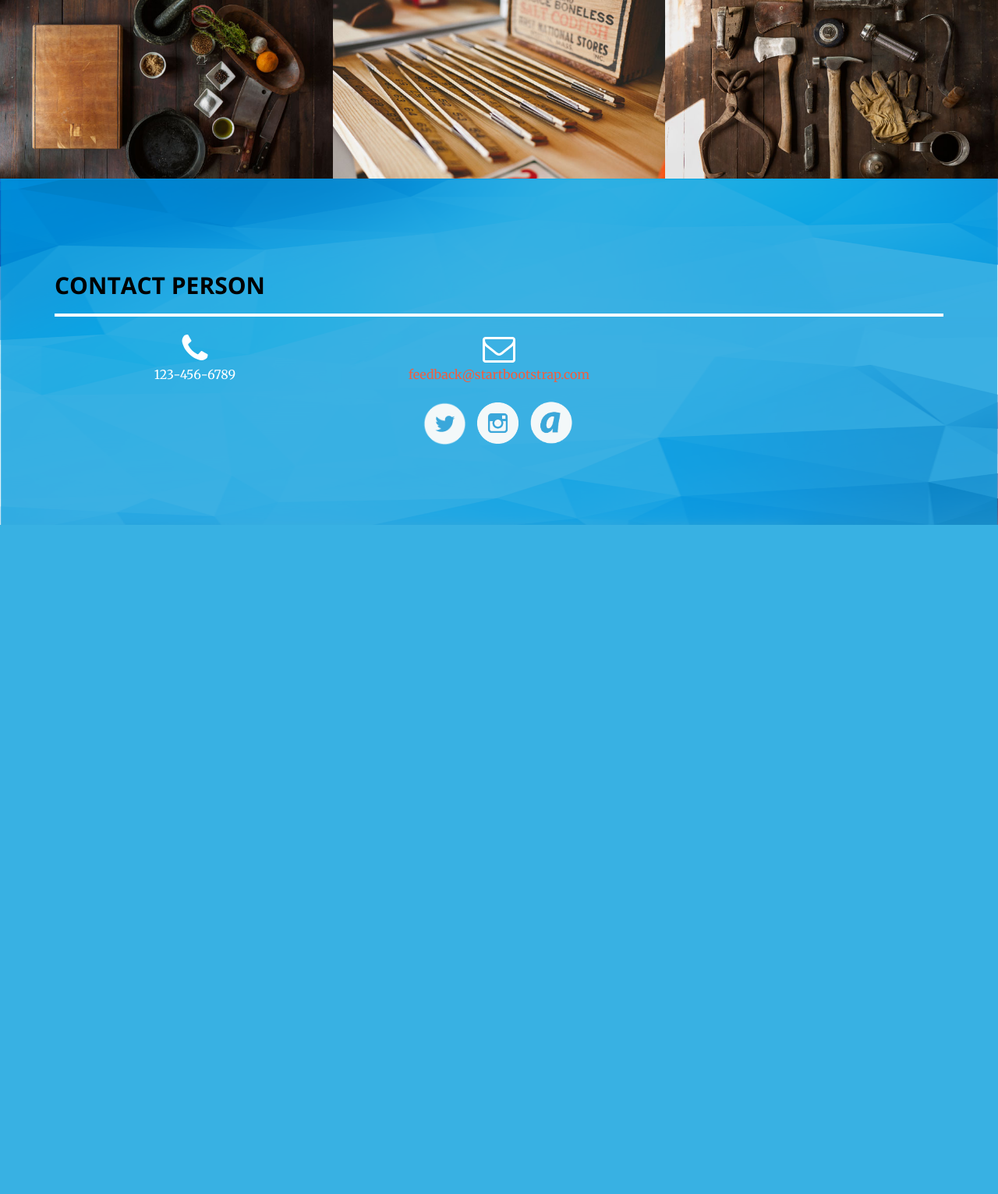
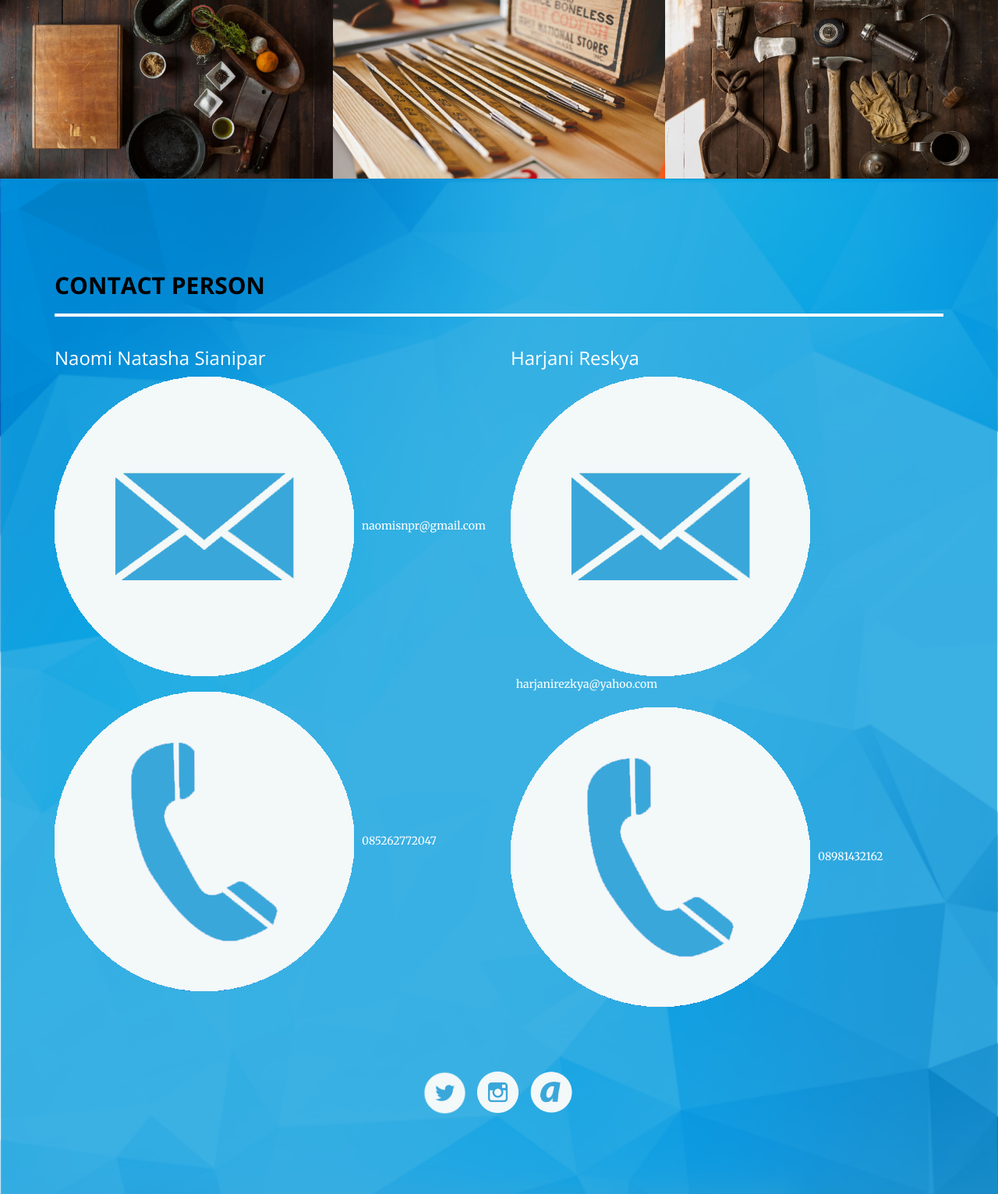
Before and after one commit to iputumeda/spwui, a PHP site: page / in a window 1280 px wide. Shown: the part 2842-4373 px from the top of the page at 78% size. Before the commit the page ends 3515 px from the top, so only its background shows below. Run offline with PHP 8.4, Linux system fonts and the light colour scheme; some libraries are stand-ins or nearby versions.

Commit message:
Add contact person section

```diff
--- a/index.php
+++ b/index.php
@@ -258,16 +258,25 @@
                         <h2 class="text-black text-left"><b>CONTACT PERSON</b></h2>
                         <hr>
                     </div>
-                    <div class=" col-sm-4 text-center">
-                        <i class="fa fa-phone fa-3x sr-contact"></i>
-                        <p>123-456-6789</p>
+                </div>
+
+                <div class="row">
+                    <div class="col-lg-6 col-md-6">
+                        <h3>Naomi Natasha Sianipar</h3>
+                        <img src="img/icon/email.png" class="contact-icon " alt="email contact">
+                        <span>&nbsp;&nbsp;naomisnpr@gmail.com</span><br><br>
+                        <img src="img/icon/phone.png" class="contact-icon " alt="phone contact">
+                        <span>&nbsp;&nbsp;085262772047</span>
                     </div>
-                    <div class=" col-sm-4 text-center">
-                        <i class="fa fa-envelope-o fa-3x sr-contact"></i>
-                        <p><a href="mailto:your-email@your-domain.com">feedback@startbootstrap.com</a></p>
+                    <div class="col-lg-6 col-md-6">
+                        <h3>Harjani Reskya</h3>
+                        <img src="img/icon/email.png" class="contact-icon" alt="email contact">
+                        <span>&nbsp;&nbsp;harjanirezkya@yahoo.com</span><br><br>
+                        <img src="img/icon/phone.png" class="contact-icon " alt="phone contact">
+                        <span>&nbsp;&nbsp;08981432162</span>
                     </div>
                 </div>
-
+                <br><br><br><br>
                 <div class="row">
                     <div class="col-lg-12 text-center">
                         <a href="http://instagram.com/spwi_ui" target="_blank">
```
